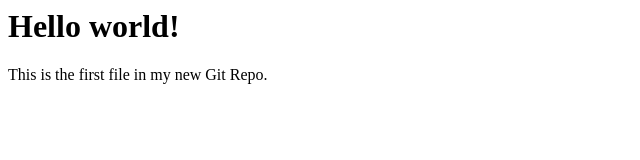
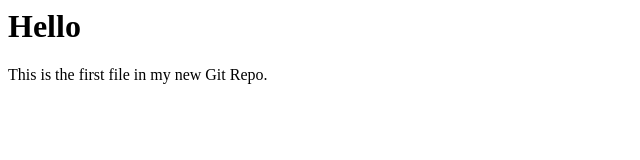
Before and after one commit to bq-shubham-29/file1, a plain HTML site: page index.html in a window 1280 px wide. Shown: the whole page, without its empty margins (0-640 px from the left). Drawn offline with Linux system fonts and the light colour scheme.

Commit message:
Second commit

```diff
--- a/index.html
+++ b/index.html
@@ -1,11 +1,12 @@
+
 
 <html>
 <head>
-<title>Hello World!</title>
+<title>Hello</title>
 </head>
 <body>
 
-<h1>Hello world!</h1>
+<h1>Hello</h1>
 <p>This is the first file in my new Git Repo.</p>
 
 </body>
```
